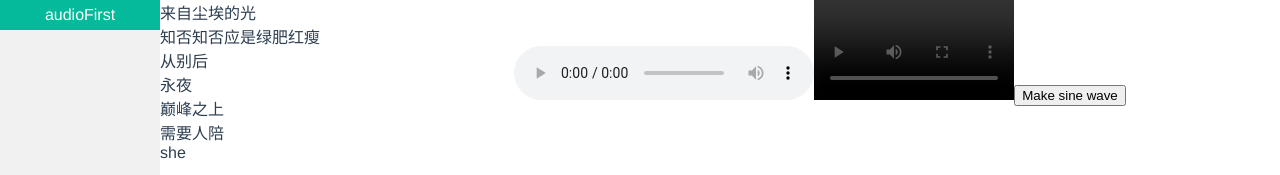
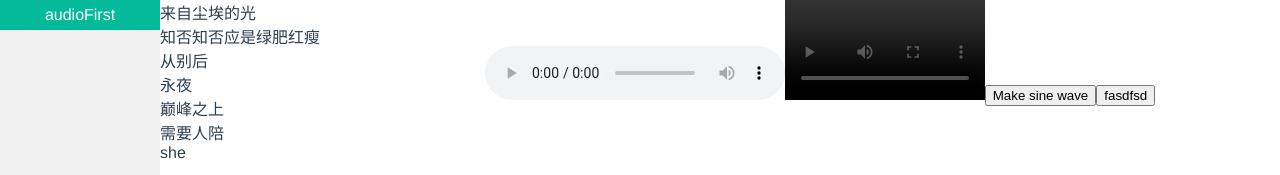
Before and after one commit to keshida/vue-less-test, a Vue app: page /#/videoAudioHome in a window 1280 px wide. Shown: the top 175 px of the page. Built offline with nearby package versions, Linux system fonts and the light colour scheme; what vue-dragging would draw is missing.

Commit message:
更新账单信息 音频处理添加

```diff
--- a/src/views/videoAndAudio/audioFirst.vue
+++ b/src/views/videoAndAudio/audioFirst.vue
@@ -16,9 +16,10 @@
     </div>
     <div class="audioFirstRight">
       <div class="audioOriginal">
-        <audio controls></audio>
+        <audio controls src="../../../static/audio/1.mp3"></audio>
         <video controls></video>
         <button id="saveBtn" v-on:click="saveAudio">{{ btnText }}</button>
+        <button id="sssaveBtn">fasdfsd</button>
       </div>
       <div class="audioDisplay" id="audioDisplayId">
         <canvas id="canvasId"></canvas>
@@ -73,6 +74,45 @@ export default {
     // this.canvasStart()
     // this.getStream()
     // this.destination()
+    this.createStereoPanner();
+
+    //this.setScriptProcessor()
+    // var playButton = document.getElementById('sssaveBtn');
+    // var audioCtx = new AudioContext();
+    // var source = audioCtx.createBufferSource();
+    // var scriptNode = audioCtx.createScriptProcessor(0, 2, 2);
+    // function getData() {
+    //   let request = new XMLHttpRequest();
+    //   request.open('get', '../../../static/audio/1.mp3', true);
+    //   request.responseType = 'arraybuffer';
+    //   request.onload = function() {
+    //     audioCtx.decodeAudioData(request.response, function(buffer) {
+    //       source.buffer = buffer;
+    //     });
+    //   }
+    //   request.send();
+    // }
+    // getData();
+    // scriptNode.onaudioprocess = function(audioProcessingEvent) {
+    //   var inputBuffer = audioProcessingEvent.inputBuffer;
+    //   var outputBuffer = audioProcessingEvent.outputBuffer;
+    //   for (var channel = 0; channel < outputBuffer.numberOfChannels; channel++) {
+    //     var inputData = inputBuffer.getChannelData(channel);
+    //     var outputData = outputBuffer.getChannelData(channel);
+    //     for (var sample = 0; sample < inputBuffer.length; sample++) {
+    //       outputData[sample] = inputData[sample];
+    //     }
+    //   }
+    // }
+    // playButton.onclick = function() {
+    //   source.connect(scriptNode);
+    //   scriptNode.connect(audioCtx.destination);
+    //   source.start();
+    // }
+    // source.onended = function() {
+    //   source.disconnect(scriptNode);
+    //   scriptNode.disconnect(audioCtx.destination);
+    // }
   },
   methods: {
     changAudio (index) {
@@ -107,6 +147,26 @@ export default {
         }
       }
     },
+    setScriptProcessor () {},
+    createStereoPanner() {
+      let audioCtx = new (window.AudioContext || window.webkitAudioContext)();
+      let myAudio = document.querySelector('audio');
+
+      myAudio.crossOrigin = 'anonymous';
+      //这将防止CORS访问限制。
+
+      let source = audioCtx.createMediaElementSource(myAudio);
+
+      // Create a stereo panner
+      let panNode = audioCtx.createStereoPanner();
+
+      panNode.pan.value = 0.1;
+      // connect the MediaElementAudioSourceNode to the panNode
+      // and the panNode to the destination, so we can play the
+      // music and adjust the panning using the controls
+      source.connect(panNode);
+      panNode.connect(audioCtx.destination);
+    },
     destination () {
       this.ac = new AudioContext();
       this.osc = this.ac.createOscillator();
@@ -129,6 +189,7 @@ export default {
       };
     },
     saveAudio () {
+      console.log(this.mediaRecorder)
       if (this.clicked) {
         this.mediaRecorder.start();
         this.osc.start(0);
--- a/static/consumption.json
+++ b/static/consumption.json
@@ -644,6 +644,10 @@
       {"date":"2018-09-03","expRemark":"早餐",  "type":"foodExp","value":6.5},
       {"date":"2018-09-03","expRemark":"午餐",  "type":"foodExp","value":18.62},
       {"date":"2018-09-03","expRemark":"晚餐",  "type":"foodExp","value":12.8},
+      {"date":"2018-09-04","expRemark":"公交",  "type":"trafficExp","value":2},
+      {"date":"2018-09-04","expRemark":"早餐",  "type":"foodExp","value":7},
+      {"date":"2018-09-04","expRemark":"午餐",  "type":"foodExp","value":16},
+      {"date":"2018-09-04","expRemark":"晚餐",  "type":"foodExp","value":21.7},
     ]
   }
 }
```
